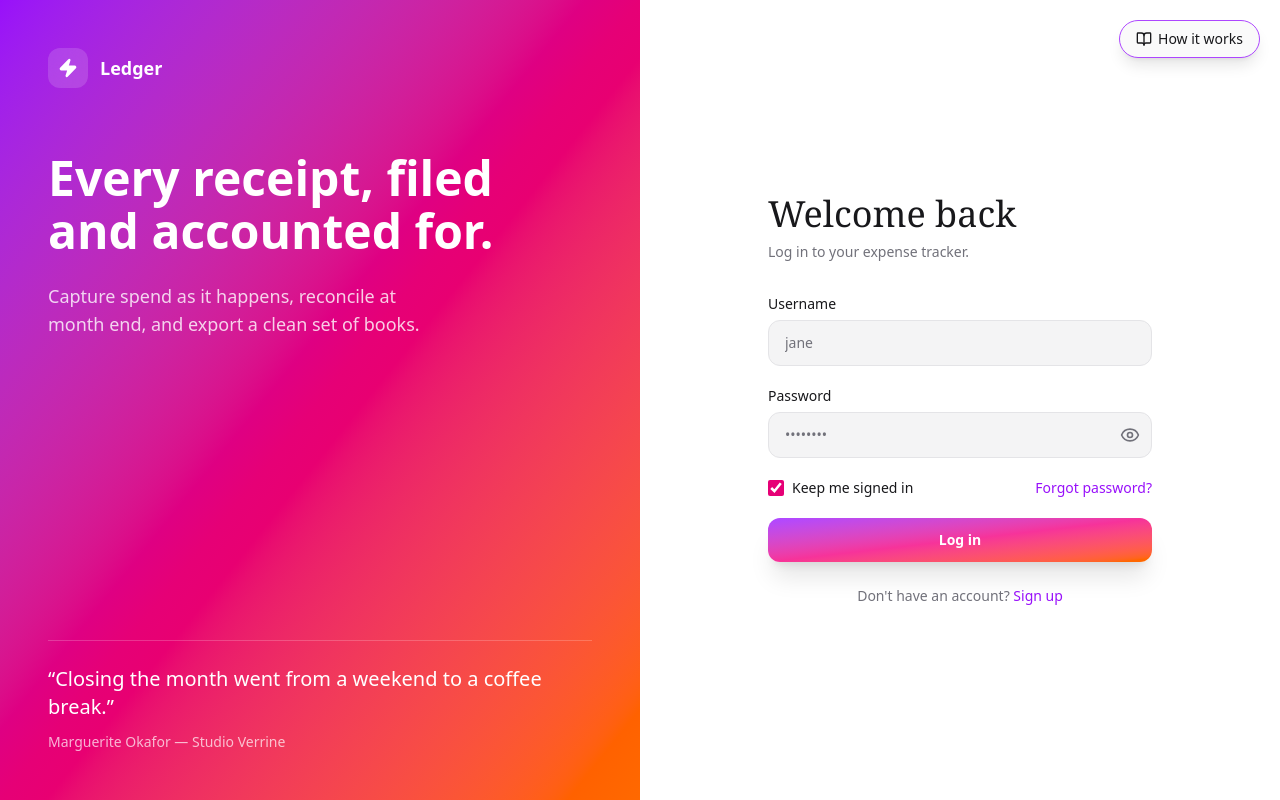
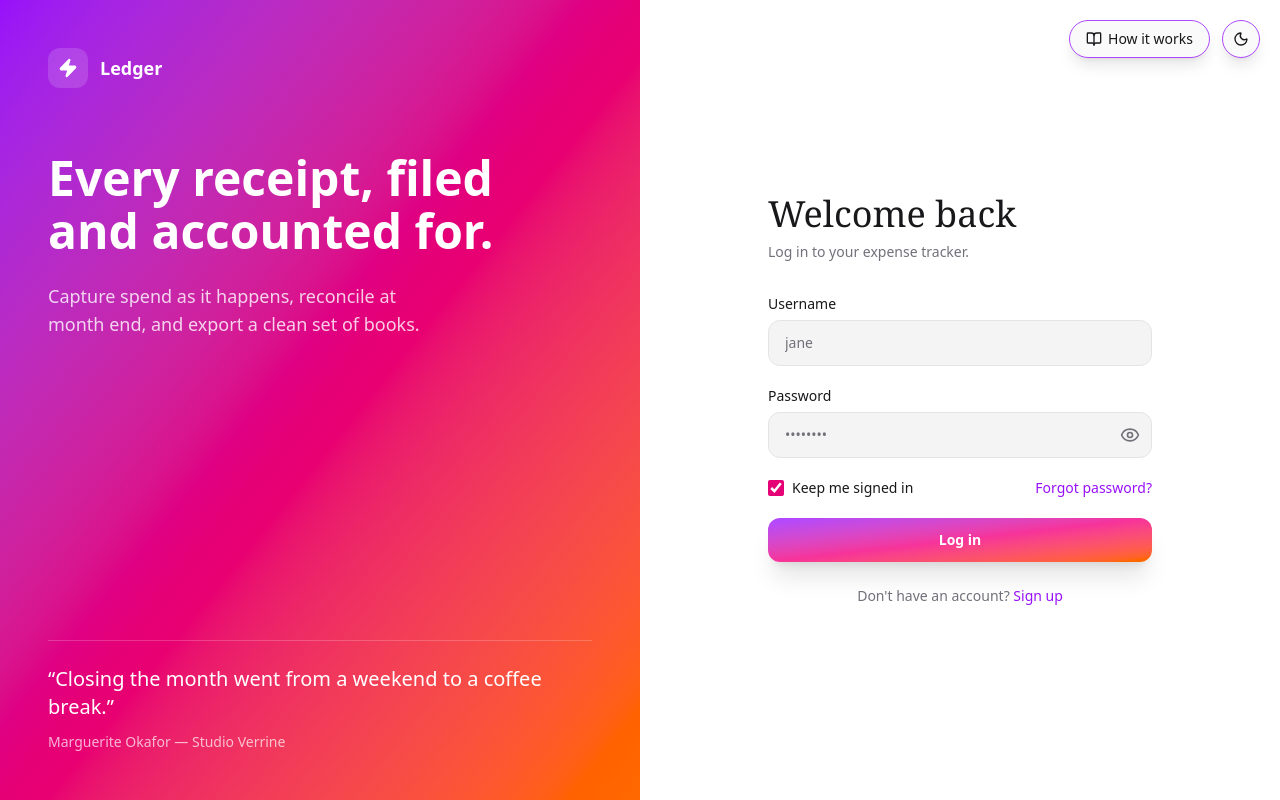
Before and after one commit to aniketbumbc/ai-expense-tracker, a React (Vite) app in the folder chat-ui/: page / in a window 1280 px wide. Built offline with nearby package versions, Linux system fonts and the light colour scheme; no server answers.

Commit message:
feat: added theme button and how it works on login screen

```diff
--- a/chat-ui/src/componets/AuthForm.tsx
+++ b/chat-ui/src/componets/AuthForm.tsx
@@ -1,11 +1,13 @@
 import { useState } from 'react'
-import { Zap, Eye, EyeOff, BookOpen } from 'lucide-react'
+import { Zap, Eye, EyeOff, BookOpen, Moon, Sun } from 'lucide-react'
 import { useAuth } from '@/lib/auth'
+import { useTheme } from '@/lib/theme'
 import { API_BASE_URL } from '@/lib/config'
 import { AboutModal } from './AboutModal'
 
 export function AuthForm() {
   const { login, register } = useAuth()
+  const { theme, toggleTheme } = useTheme()
   const [mode, setMode] = useState<'login' | 'register' | 'forgot'>('login')
   const [showAbout, setShowAbout] = useState(false)
   const [username, setUsername] = useState('')
@@ -87,13 +89,26 @@ export function AuthForm() {
 
   return (
     <div className="flex min-h-screen w-full bg-background">
+      <div className="fixed right-5 top-5 z-30 flex items-center gap-3">
         <button
           type="button"
           onClick={() => setShowAbout(true)}
-        className="fixed right-5 top-5 z-30 flex items-center gap-1.5 rounded-full border border-purple-500 bg-card px-4 py-2 text-sm font-medium text-foreground shadow-lg hover:scale-105 hover:shadow-purple-500/30 active:scale-95 transition-all cursor-pointer">
+          className="flex items-center gap-1.5 rounded-full border border-purple-500 bg-card px-4 py-2 text-sm font-medium text-foreground shadow-lg hover:scale-105 hover:shadow-purple-500/30 active:scale-95 transition-all cursor-pointer">
           <BookOpen className="h-4 w-4" />
           How it works
         </button>
+        <button
+          type="button"
+          onClick={toggleTheme}
+          aria-label="Toggle theme"
+          className="p-2.5 rounded-full bg-card text-foreground border border-purple-500 shadow-lg cursor-pointer hover:scale-105 hover:shadow-purple-500/30 active:scale-95 transition-all">
+          {theme === 'dark' ? (
+            <Sun className="h-4 w-4" />
+          ) : (
+            <Moon className="h-4 w-4" />
+          )}
+        </button>
+      </div>
 
       {showAbout && (
         <AboutModal
```
Lines whose indentation alone changed are shown as unchanged.
